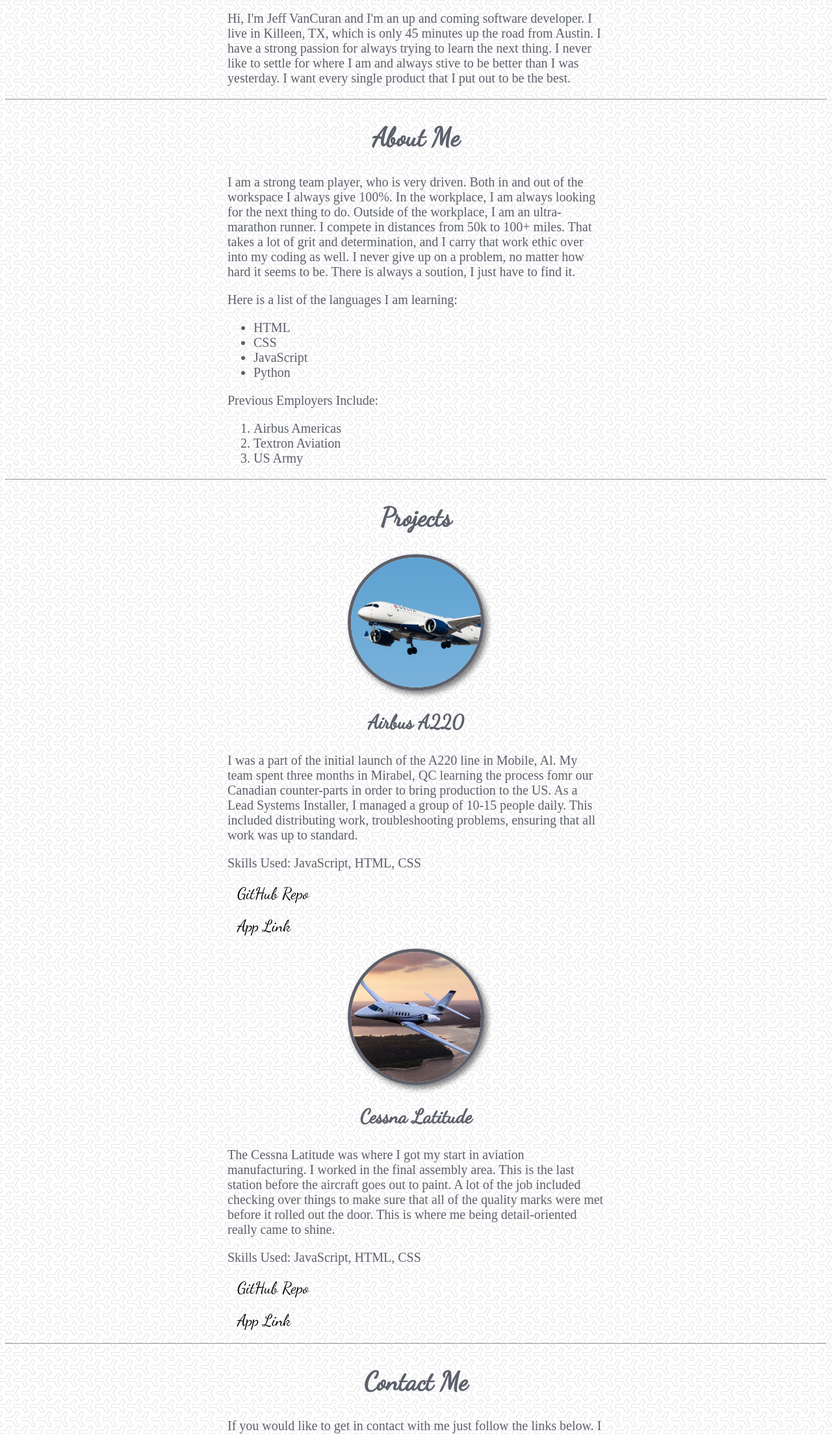
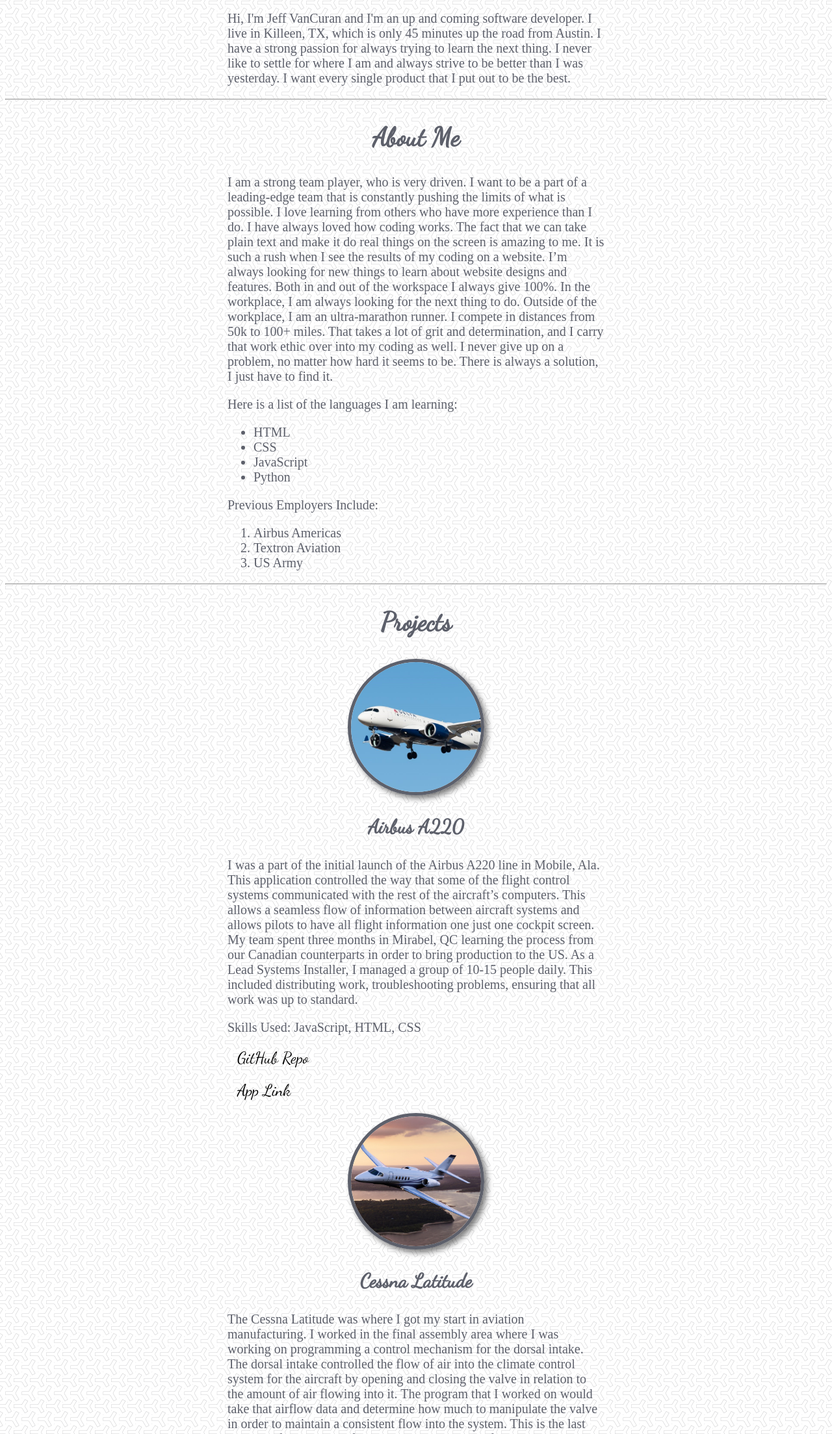
Before and after one commit to jpvancuran/project-website, a plain HTML site: page index.html in a window 1280 px wide. Shown: the part 593-2800 px from the top of the page at 65% size. Drawn offline with Linux system fonts and the light colour scheme; a web font is replaced by a local one.

Commit message:
Update index.html
Minor fixes

```diff
--- a/index.html
+++ b/index.html
@@ -1,5 +1,5 @@
 <!DOCTYPE html>
-<html>
+<html lang="en">
     <head>
 	    <meta charset="utf-8">
 	    <meta name="viewport" content="width=device-width">
@@ -14,16 +14,14 @@
 	<header>
 
         <h1 class='titlelogo'>Jeff VanCuran</h1>
-
-		<nav= class='navlinks'>
-            <p><a href="#home">Home</a>
-            <a href="#about">About</a>
-            <a href="#projects">Projects</a>
-            <a href="#contact">Contact</a></p>
-
-        </nav>
     </header>
-
+    <nav class='navlinks'>
+        <p><a href="#home">Home</a>
+        <a href="#about">About</a>
+        <a href="#projects">Projects</a>
+        <a href="#services">Services</a>
+        <a href="#contact">Contact</a></p>
+    </nav>
     <main>
 
 <!-- Home section with portrait-->
@@ -32,11 +30,7 @@
         <article id="home">
             <div class= 'wrapper'>
                 <h2>Stitching Together Inovative Software</h2>
-                    <p> Hi, I'm Jeff VanCuran and I'm an up and coming software developer.
-                        I live in Killeen, TX, which is only 45 minutes up the road from Austin.
-                        I have a strong passion for always trying to learn the next thing.
-                        I never like to settle for where I am and always stive to be better
-                        than I was yesterday. I want every single product that I put out to be the best.  </p>
+                    <p> Hi, I'm Jeff VanCuran and I'm an up and coming software developer. I live in Killeen, TX, which is only 45 minutes up the road from Austin. I have a strong passion for always trying to learn the next thing. I never like to settle for where I am and always strive to be better than I was yesterday. I want every single product that I put out to be the best.  </p>
             </div>
         </article>
         <hr>
@@ -46,12 +40,8 @@
         <article id="about">
             <div class= 'wrapper'>
                 <h2>About Me</h2>
-                    <p> I am a strong team player, who is very driven. Both in and out of the workspace I
-                        always give 100%. In the workplace, I am always looking for the next thing to do.
-                        Outside of the workplace, I am an ultra-marathon runner. I compete in distances from
-                        50k to 100+ miles. That takes a lot of grit and determination, and I carry that work ethic
-                        over into my coding as well. I never give up on a problem, no matter how hard it seems to be.
-                        There is always a soution, I just have to find it. </p>
+                    <p>I am a strong team player, who is very driven. I want to be a part of a leading-edge team that is constantly pushing the limits of what is possible. I love learning from others who have more experience than I do. I have always loved how coding works. The fact that we can take plain text and make it do real things on the screen is amazing to me. It is such a rush when I see the results of my coding on a website. I’m always looking for new things to learn about website designs and features. Both in and out of the workspace I always give 100%. In the workplace, I am always looking for the next thing to do. Outside of the workplace, I am an ultra-marathon runner. I compete in distances from 50k to 100+ miles. That takes a lot of grit and determination, and I carry that work ethic over into my coding as well. I never give up on a problem, no matter how hard it seems to be. There is always a solution, I just have to find it.
+                    </p>
                     <p> Here is a list of the languages I am learning:</p>
                     <ul class='list'>
                         <li>HTML</li>
@@ -74,30 +64,36 @@
         <article id="projects">
             <div class= 'wrapper'>
             <h2>Projects</h2>
-                <img src="images/a220.jpg" class= 'project-pics'alt= 'Picture of Airbus A220 airplane'>
+                <img src="images/a220.jpg" class= 'project-pics' alt= 'Picture of Airbus A220 airplane'>
                 <h3>Airbus A220</h3>
-                    <p> I was a part of the initial launch of the A220 line in Mobile, Al. My team spent three
-                        months in Mirabel, QC learning the process fomr our Canadian counter-parts in order to
-                        bring production to the US. As a Lead Systems Installer, I managed a group of 10-15 people
-                        daily. This included distributing work, troubleshooting problems, ensuring that all work
-                        was up to standard.  </p>
+                    <p> I was a part of the initial launch of the Airbus A220 line in Mobile, Ala. This application controlled the way that some of the flight control systems communicated with the rest of the aircraft’s computers. This allows a seamless flow of information between aircraft systems and allows pilots to have all flight information one just one cockpit screen. My team spent three months in Mirabel, QC learning the process from our Canadian counterparts in order to bring production to the US. As a Lead Systems Installer, I managed a group of 10-15 people daily. This included distributing work, troubleshooting problems, ensuring that all work was up to standard. </p>
                     <p> Skills Used: JavaScript, HTML, CSS</p>
                     <p><a href=''>GitHub Repo</a></p>
                     <p><a href=''>App Link</a></p>
 
                 <img src='images/latitude.jpg' class= 'project-pics' alt= 'Picture of Cessna Latitude'>
                 <h3>Cessna Latitude</h3>
-                    <p> The Cessna Latitude was where I got my start in aviation manufacturing. I worked in the
-                        final assembly area. This is the last station before the aircraft goes out to paint. A lot
-                        of the job included checking over things to make sure that all of the quality marks were
-                        met before it rolled out the door. This is where me being detail-oriented really came to
-                        shine. </p>
+                    <p> The Cessna Latitude was where I got my start in aviation manufacturing. I worked in the final assembly area where I was working on programming a control mechanism for the dorsal intake. The dorsal intake controlled the flow of air into the climate control system for the aircraft by opening and closing the valve in relation to the amount of air flowing into it. The program that I worked on would take that airflow data and determine how much to manipulate the valve in order to maintain a consistent flow into the system. This is the last station before the aircraft goes out to paint. A lot of the job included checking over things to make sure that all of the quality marks were met before it rolled out the door. This is where me being detail-oriented really came to shine. </p>
                     <p> Skills Used: JavaScript, HTML, CSS</p>
                     <p><a href=''>GitHub Repo</a></p>
                     <p><a href=''>App Link</a></p>
+            </div>
+        </article>
+        <hr>
 
+<!-- Sevices Section with an unordered list-->
+
+        <article id="services">
+            <div class="wrapper">
+                <h2>Services Available</h2>
+                    <p>I commonly work in the following areas, but I'm not afraid to step out of the box and try something new!</p>
+                    <ul class='list'>
+                        <li>Website Development and Design</li>
+                        <li>Program Quality Testing</li>
+                        <li>Website and Software Updates</li>
+                        <li>New Software Development</li>
+                    </ul>
             </div>
-
         </article>
         <hr>
 
```
